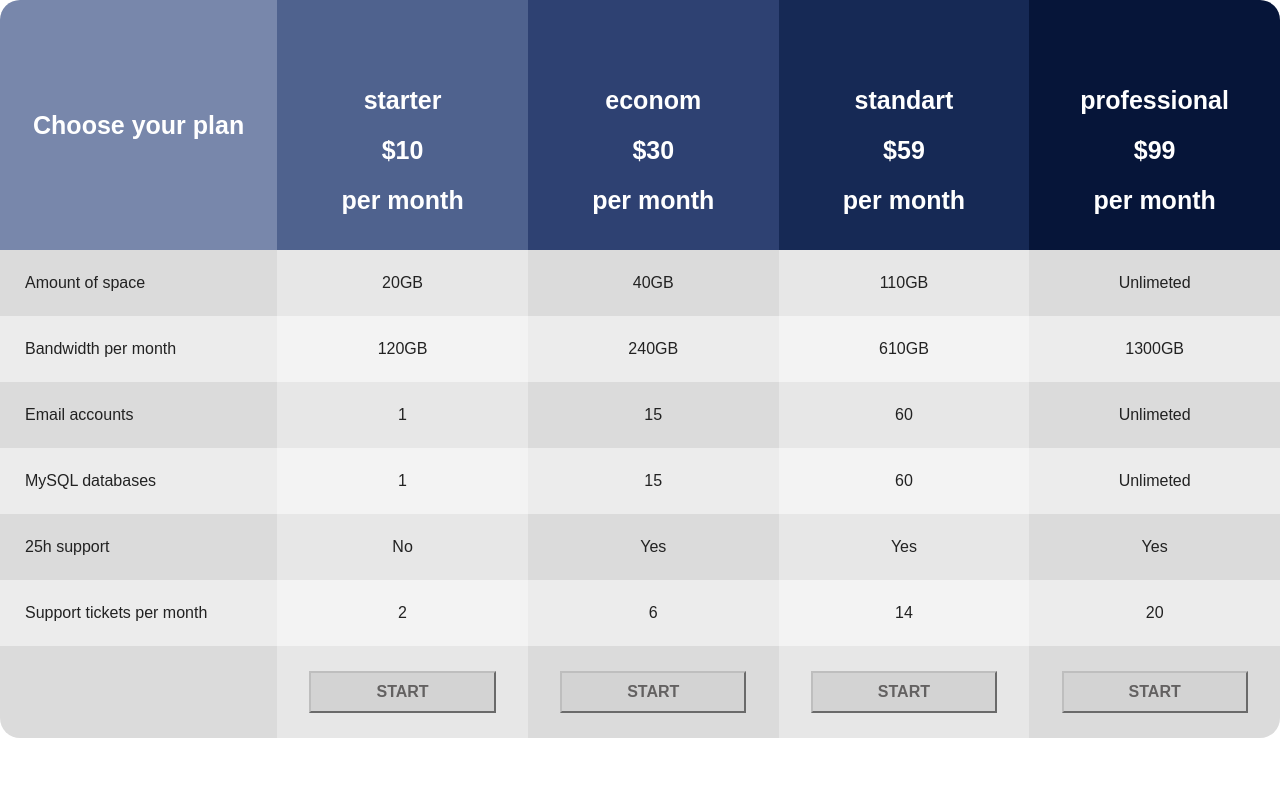
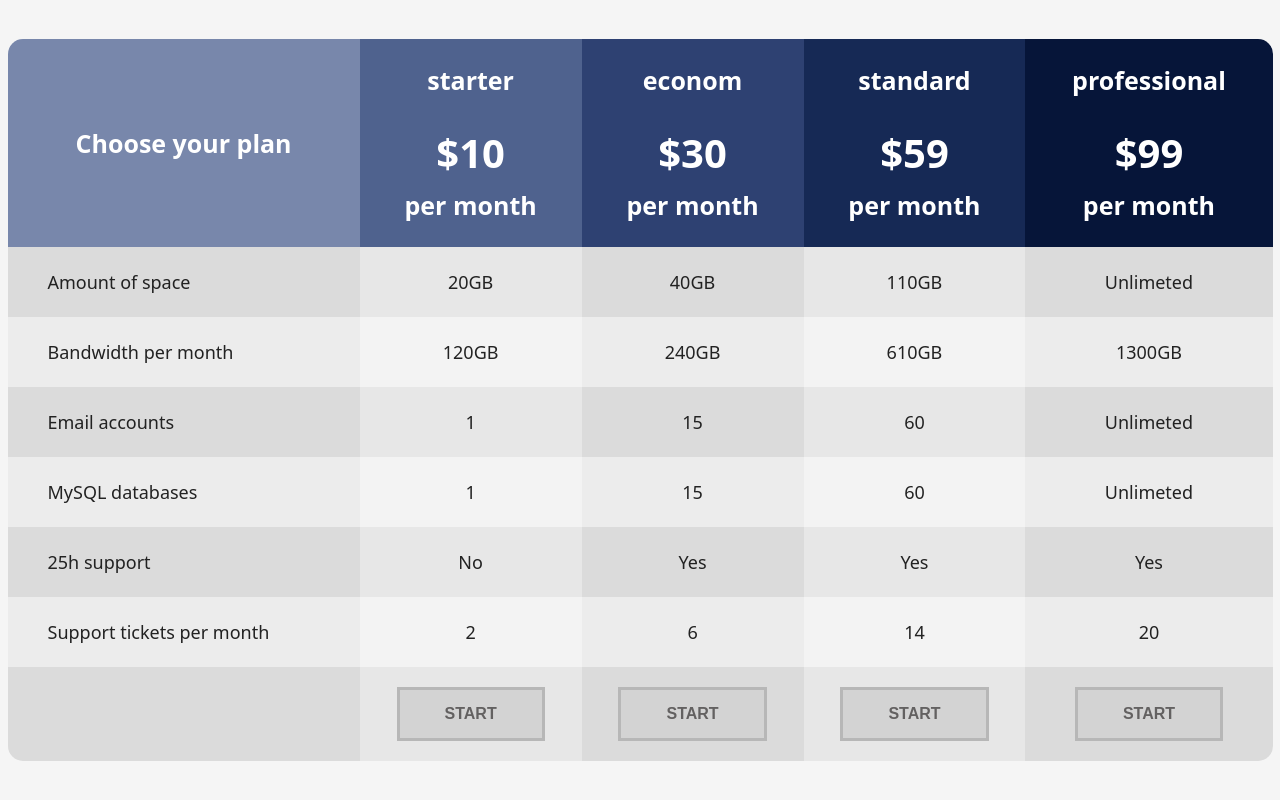
Before and after one commit to TatyanaDev/Table, a plain HTML site: page index.html in a window 1280 px wide. Drawn offline with Linux system fonts and the light colour scheme.

Commit message:
refactor

```diff
--- a/assets/css/style.css
+++ b/assets/css/style.css
@@ -1,62 +1,113 @@
+* {
+  box-sizing: border-box;
+}
+
+body {
+  background-color: #f5f5f5;
+  font-family: system-ui;
+}
+
+main {
+  justify-content: center;
+  align-items: center;
+  min-height: 100vh;
+  display: flex;
+}
+
 table {
-  width: 100%;
+  border-collapse: collapse;
   text-align: center;
-  border-collapse: separate;
+  width: 1265px;
 }
-td {
-  padding: 25px;
-  font-family: sans-serif;
+
+thead tr td {
+  vertical-align: middle;
+  font-weight: bolder;
+  font-size: 25px;
+  color: #ffffff;
+  padding: 29px;
 }
-thead tr td {
-  color: white;
-  vertical-align: middle;
-  font-size: 25px;
-  font-weight: bolder;
-  line-height: 2em;
+
+thead tr td:nth-child(1) {
+  min-width: 300px;
 }
+
+thead tr td div:nth-child(1) {
+  margin-bottom: 40px;
+}
+
+thead tr td div:nth-child(2) {
+  margin-bottom: 20px;
+  font-size: 40px;
+}
+
 thead tr td:nth-child(1) {
+  border-top-left-radius: 15px;
   background-color: #7887ab;
-  border-top-left-radius: 20px;
 }
+
 thead tr td:nth-child(2) {
   background-color: #4f628e;
 }
+
 thead tr td:nth-child(3) {
   background-color: #2e4172;
 }
+
 thead tr td:nth-child(4) {
   background-color: #162955;
 }
+
 thead tr td:nth-child(5) {
+  border-top-right-radius: 15px;
   background-color: #061539;
-  border-top-right-radius: 20px;
 }
-.color tr:nth-child(odd) td:nth-child(odd) {
+
+tbody tr:nth-child(odd) td:nth-child(odd),
+tfoot tr:nth-child(odd) td:nth-child(odd) {
   background-color: #dbdbdb;
 }
-.color tr:nth-child(even) td:nth-child(even) {
+
+tbody tr:nth-child(even) td:nth-child(even),
+tfoot tr:nth-child(even) td:nth-child(even) {
   background-color: #f3f3f3;
 }
-.color tr:nth-child(even) td:nth-child(odd) {
+
+tbody tr:nth-child(even) td:nth-child(odd),
+tfoot tr:nth-child(even) td:nth-child(odd) {
   background-color: #ececec;
 }
-.color tr:nth-child(odd) td:nth-child(even) {
+
+tbody tr:nth-child(odd) td:nth-child(even),
+tfoot tr:nth-child(odd) td:nth-child(even) {
   background-color: #e7e7e7;
 }
-.color tr td:nth-child(1) {
+
+tbody tr td {
+  padding: 26px 40px;
+  font-size: 18px;
+}
+
+tbody tr td:nth-child(1) {
   text-align: left;
 }
 
+tfoot tr td {
+  padding: 20px;
+}
+
 tfoot td:first-child {
-  border-bottom-left-radius: 20px;
+  border-bottom-left-radius: 15px;
 }
+
 tfoot td:last-child {
-  border-bottom-right-radius: 20px;
+  border-bottom-right-radius: 15px;
 }
+
 button {
-  padding: 10px 65px;
   background-color: #d3d3d3;
+  border: 3px solid #b7b7b7;
+  padding: 15px 45px;
   font-weight: bold;
-  border-color: #bebebe;
   color: #636161;
 }
--- a/index.html
+++ b/index.html
@@ -7,17 +7,34 @@
     <title>Table</title>
   </head>
   <body>
+    <main>
       <table>
         <thead>
           <tr>
             <td>Choose your plan</td>
-          <td><br />starter<br />$10<br />per month</td>
-          <td><br />econom<br />$30<br />per month</td>
-          <td><br />standart<br />$59<br />per month</td>
-          <td><br />professional<br />$99<br />per month</td>
+            <td>
+              <div>starter</div>
+              <div>$10</div>
+              <div>per month</div>
+            </td>
+            <td>
+              <div>econom</div>
+              <div>$30</div>
+              <div>per month</div>
+            </td>
+            <td>
+              <div>standard</div>
+              <div>$59</div>
+              <div>per month</div>
+            </td>
+            <td>
+              <div>professional</div>
+              <div>$99</div>
+              <div>per month</div>
+            </td>
           </tr>
         </thead>
-      <tbody class="color">
+        <tbody>
           <tr>
             <td>Amount of space</td>
             <td>20GB</td>
@@ -61,7 +78,7 @@
             <td>20</td>
           </tr>
         </tbody>
-      <tfoot class="color">
+        <tfoot>
           <tr>
             <td></td>
             <td><button>START</button></td>
@@ -71,5 +88,6 @@
           </tr>
         </tfoot>
       </table>
+    </main>
   </body>
 </html>
```
Lines whose indentation alone changed are shown as unchanged.
